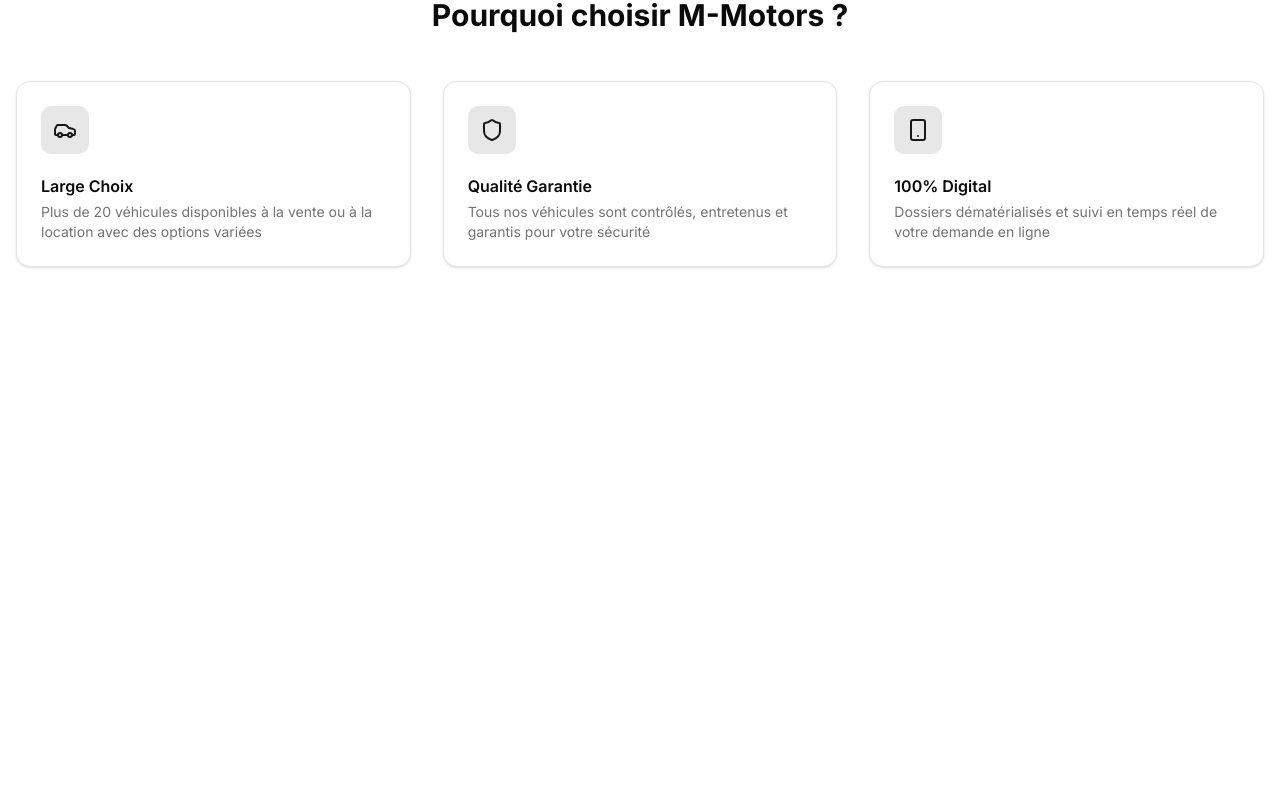
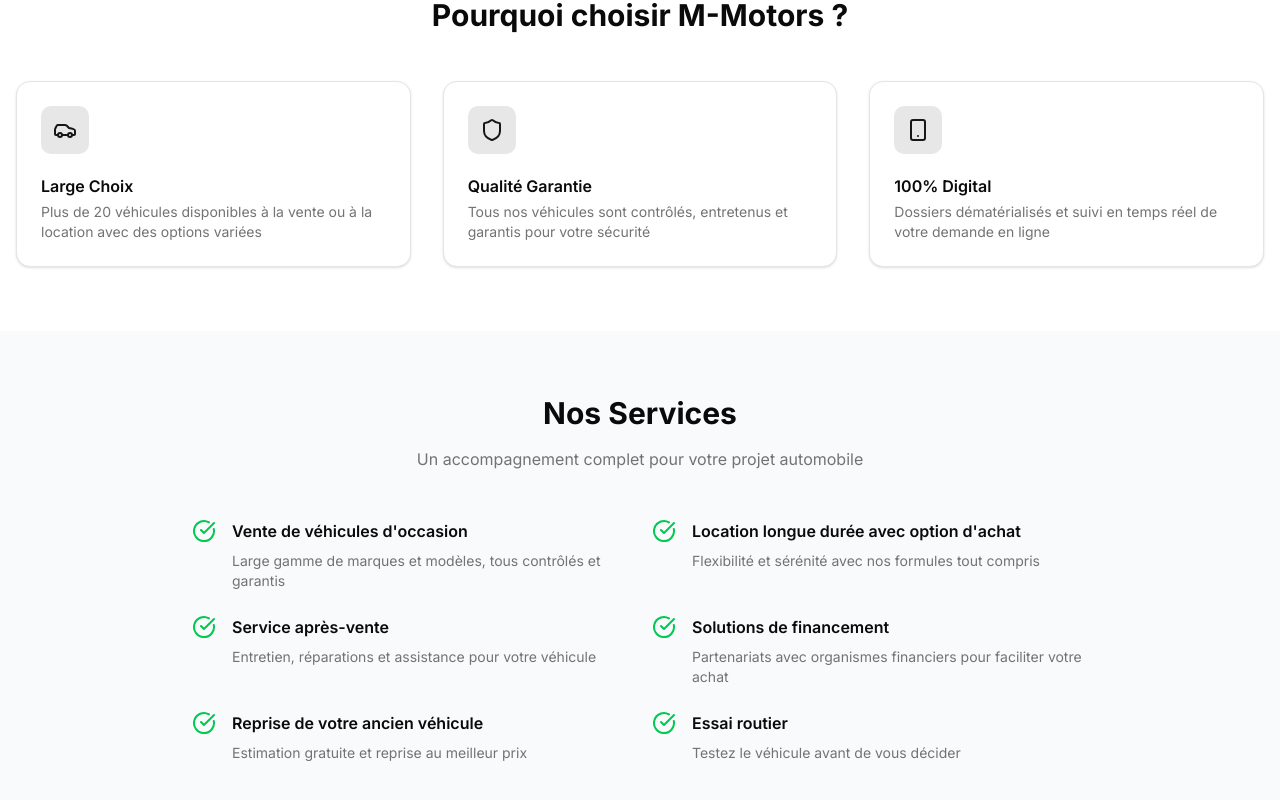
Before and after one commit to Christophe741/m-motors, a Next.js app: page / in a window 1280 px wide. Shown: the part 492-1292 px from the top of the page. Before the commit the page ends 823 px from the top, so only its background shows below. Built offline with nearby package versions, Linux system fonts and the light colour scheme.

Commit message:
Add Services Section

```diff
--- a/app/page.tsx
+++ b/app/page.tsx
@@ -7,7 +7,7 @@ import {
   CardHeader,
   CardTitle,
 } from "@/components/ui/card";
-import { Car, Shield, Smartphone } from "lucide-react";
+import { Car, Shield, Smartphone, CheckCircle } from "lucide-react";
 
 export default function HomePage() {
   return (
@@ -90,6 +90,103 @@ export default function HomePage() {
             </div>
           </div>
         </section>
+        {/* Services Section */}
+        <section className="py-16 bg-slate-50">
+          <div className="container mx-auto px-4">
+            <div className="max-w-4xl mx-auto">
+              <h2 className="text-3xl font-bold text-center mb-4">
+                Nos Services
+              </h2>
+              <p className="text-center text-muted-foreground mb-12">
+                Un accompagnement complet pour votre projet automobile
+              </p>
+
+              <div className="grid md:grid-cols-2 gap-6">
+                <div className="flex gap-4">
+                  <div className="shrink-0">
+                    <CheckCircle className="h-6 w-6 text-green-500" />
+                  </div>
+                  <div>
+                    <h3 className="font-semibold mb-2">
+                      Vente de véhicules d'occasion
+                    </h3>
+                    <p className="text-sm text-muted-foreground">
+                      Large gamme de marques et modèles, tous contrôlés et
+                      garantis
+                    </p>
+                  </div>
+                </div>
+
+                <div className="flex gap-4">
+                  <div className="shrink-0">
+                    <CheckCircle className="h-6 w-6 text-green-500" />
+                  </div>
+                  <div>
+                    <h3 className="font-semibold mb-2">
+                      Location longue durée avec option d'achat
+                    </h3>
+                    <p className="text-sm text-muted-foreground">
+                      Flexibilité et sérénité avec nos formules tout compris
+                    </p>
+                  </div>
+                </div>
+
+                <div className="flex gap-4">
+                  <div className="shrink-0">
+                    <CheckCircle className="h-6 w-6 text-green-500" />
+                  </div>
+                  <div>
+                    <h3 className="font-semibold mb-2">Service après-vente</h3>
+                    <p className="text-sm text-muted-foreground">
+                      Entretien, réparations et assistance pour votre véhicule
+                    </p>
+                  </div>
+                </div>
+
+                <div className="flex gap-4">
+                  <div className="shrink-0">
+                    <CheckCircle className="h-6 w-6 text-green-500" />
+                  </div>
+                  <div>
+                    <h3 className="font-semibold mb-2">
+                      Solutions de financement
+                    </h3>
+                    <p className="text-sm text-muted-foreground">
+                      Partenariats avec organismes financiers pour faciliter
+                      votre achat
+                    </p>
+                  </div>
+                </div>
+
+                <div className="flex gap-4">
+                  <div className="shrink-0">
+                    <CheckCircle className="h-6 w-6 text-green-500" />
+                  </div>
+                  <div>
+                    <h3 className="font-semibold mb-2">
+                      Reprise de votre ancien véhicule
+                    </h3>
+                    <p className="text-sm text-muted-foreground">
+                      Estimation gratuite et reprise au meilleur prix
+                    </p>
+                  </div>
+                </div>
+
+                <div className="flex gap-4">
+                  <div className="shrink-0">
+                    <CheckCircle className="h-6 w-6 text-green-500" />
+                  </div>
+                  <div>
+                    <h3 className="font-semibold mb-2">Essai routier</h3>
+                    <p className="text-sm text-muted-foreground">
+                      Testez le véhicule avant de vous décider
+                    </p>
+                  </div>
+                </div>
+              </div>
+            </div>
+          </div>
+        </section>
       </main>
     </div>
   );
```
